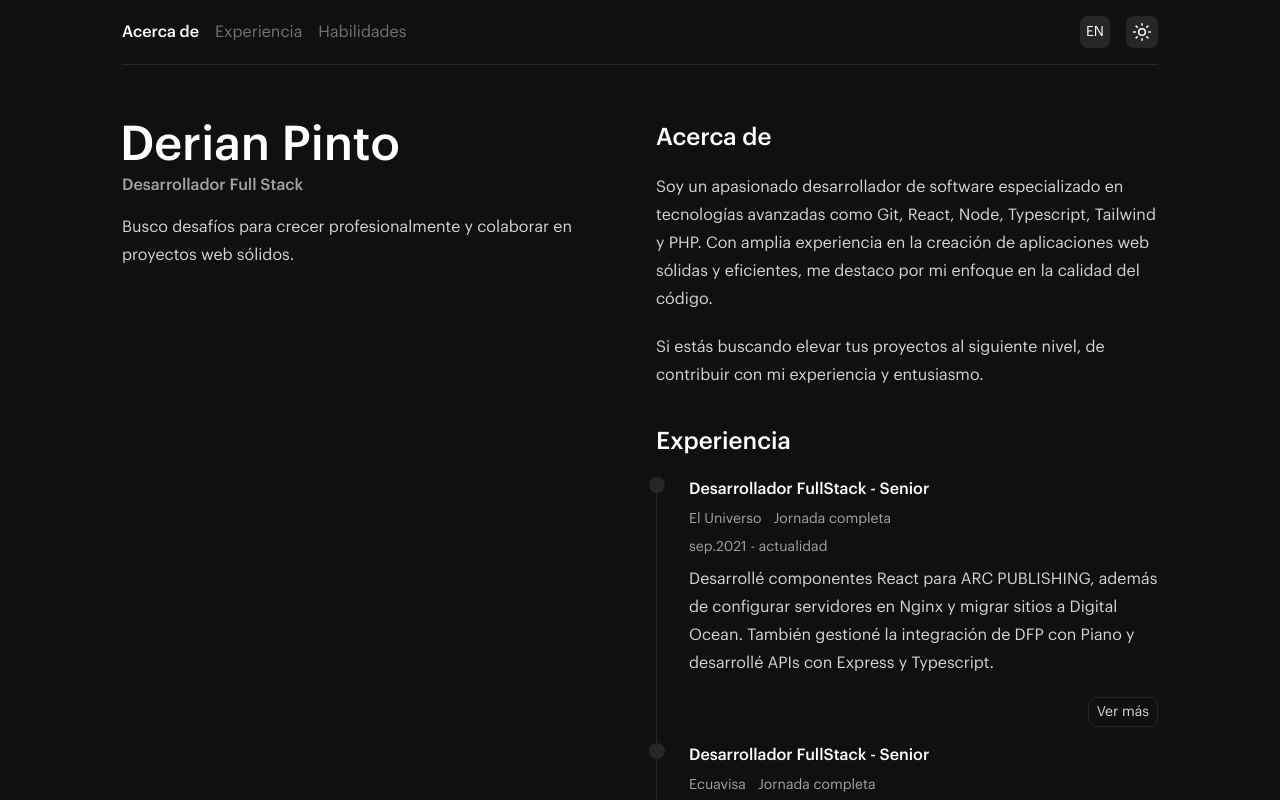
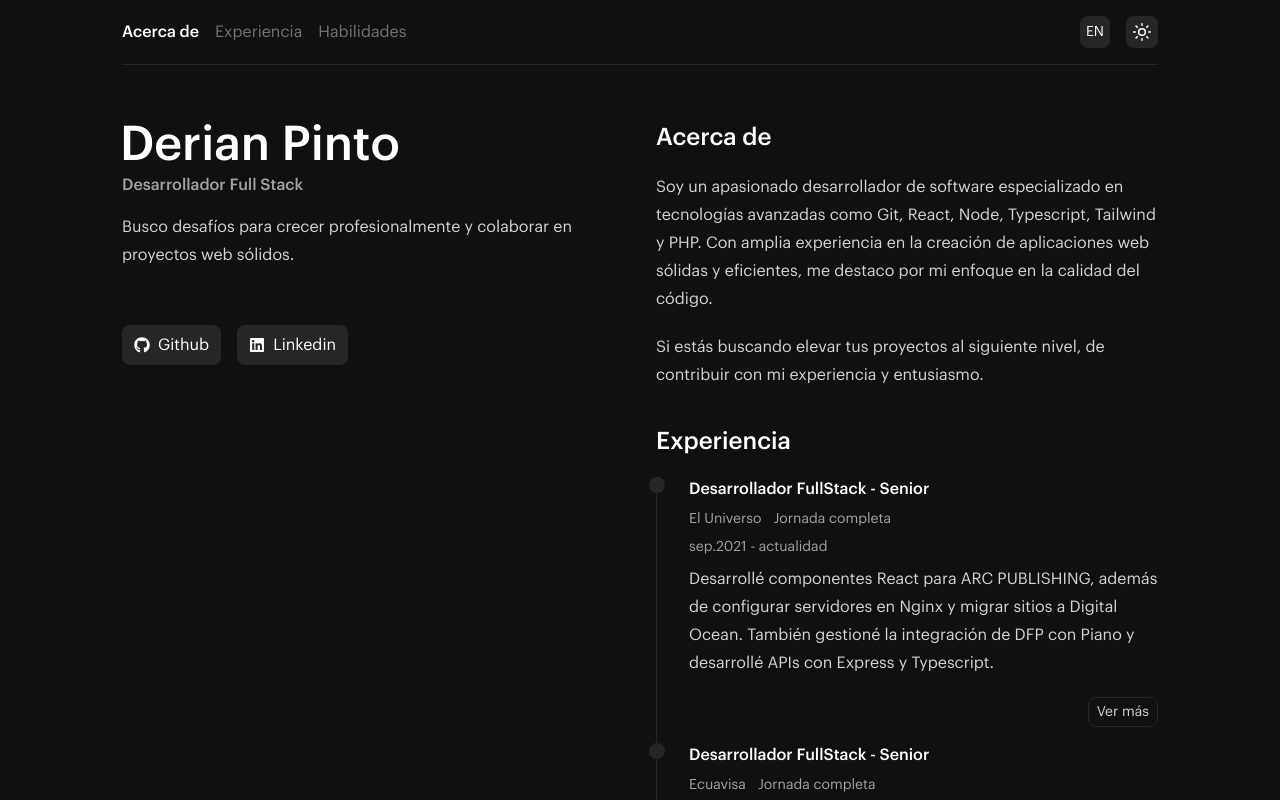
Before and after one commit to pintoderian/dpinto.dev, a Next.js app: page / in a window 1280 px wide. Shown: the top 800 px of the page. Built offline with nearby package versions, Linux system fonts and the light colour scheme.

Commit message:
Social links

```diff
--- a/app/components/icons.js
+++ b/app/components/icons.js
@@ -267,3 +267,35 @@
     </svg>
   );
 };
+
+export const IconGithub = () => {
+  return (
+    <svg
+      stroke="currentColor"
+      fill="currentColor"
+      strokeWidth="0"
+      viewBox="0 0 496 512"
+      height="1em"
+      width="1em"
+      xmlns="http://www.w3.org/2000/svg"
+    >
+      <path d="M165.9 397.4c0 2-2.3 3.6-5.2 3.6-3.3.3-5.6-1.3-5.6-3.6 0-2 2.3-3.6 5.2-3.6 3-.3 5.6 1.3 5.6 3.6zm-31.1-4.5c-.7 2 1.3 4.3 4.3 4.9 2.6 1 5.6 0 6.2-2s-1.3-4.3-4.3-5.2c-2.6-.7-5.5.3-6.2 2.3zm44.2-1.7c-2.9.7-4.9 2.6-4.6 4.9.3 2 2.9 3.3 5.9 2.6 2.9-.7 4.9-2.6 4.6-4.6-.3-1.9-3-3.2-5.9-2.9zM244.8 8C106.1 8 0 113.3 0 252c0 110.9 69.8 205.8 169.5 239.2 12.8 2.3 17.3-5.6 17.3-12.1 0-6.2-.3-40.4-.3-61.4 0 0-70 15-84.7-29.8 0 0-11.4-29.1-27.8-36.6 0 0-22.9-15.7 1.6-15.4 0 0 24.9 2 38.6 25.8 21.9 38.6 58.6 27.5 72.9 20.9 2.3-16 8.8-27.1 16-33.7-55.9-6.2-112.3-14.3-112.3-110.5 0-27.5 7.6-41.3 23.6-58.9-2.6-6.5-11.1-33.3 2.6-67.9 20.9-6.5 69 27 69 27 20-5.6 41.5-8.5 62.8-8.5s42.8 2.9 62.8 8.5c0 0 48.1-33.6 69-27 13.7 34.7 5.2 61.4 2.6 67.9 16 17.7 25.8 31.5 25.8 58.9 0 96.5-58.9 104.2-114.8 110.5 9.2 7.9 17 22.9 17 46.4 0 33.7-.3 75.4-.3 83.6 0 6.5 4.6 14.4 17.3 12.1C428.2 457.8 496 362.9 496 252 496 113.3 383.5 8 244.8 8zM97.2 352.9c-1.3 1-1 3.3.7 5.2 1.6 1.6 3.9 2.3 5.2 1 1.3-1 1-3.3-.7-5.2-1.6-1.6-3.9-2.3-5.2-1zm-10.8-8.1c-.7 1.3.3 2.9 2.3 3.9 1.6 1 3.6.7 4.3-.7.7-1.3-.3-2.9-2.3-3.9-2-.6-3.6-.3-4.3.7zm32.4 35.6c-1.6 1.3-1 4.3 1.3 6.2 2.3 2.3 5.2 2.6 6.5 1 1.3-1.3.7-4.3-1.3-6.2-2.2-2.3-5.2-2.6-6.5-1zm-11.4-14.7c-1.6 1-1.6 3.6 0 5.9 1.6 2.3 4.3 3.3 5.6 2.3 1.6-1.3 1.6-3.9 0-6.2-1.4-2.3-4-3.3-5.6-2z"></path>
+    </svg>
+  );
+};
+
+export const IconLinkedin = () => {
+  return (
+    <svg
+      stroke="currentColor"
+      fill="currentColor"
+      strokeWidth="0"
+      viewBox="0 0 448 512"
+      height="1em"
+      width="1em"
+      xmlns="http://www.w3.org/2000/svg"
+    >
+      <path d="M416 32H31.9C14.3 32 0 46.5 0 64.3v383.4C0 465.5 14.3 480 31.9 480H416c17.6 0 32-14.5 32-32.3V64.3c0-17.8-14.4-32.3-32-32.3zM135.4 416H69V202.2h66.5V416zm-33.2-243c-21.3 0-38.5-17.3-38.5-38.5S80.9 96 102.2 96c21.2 0 38.5 17.3 38.5 38.5 0 21.3-17.2 38.5-38.5 38.5zm282.1 243h-66.4V312c0-24.8-.5-56.7-34.5-56.7-34.6 0-39.9 27-39.9 54.9V416h-66.4V202.2h63.7v29.2h.9c8.9-16.8 30.6-34.5 62.9-34.5 67.2 0 79.7 44.3 79.7 101.9V416z"></path>
+    </svg>
+  );
+};
--- /dev/null
+++ b/app/components/sidebar/_children/social.js
@@ -0,0 +1,33 @@
+'use client';
+
+import Link from 'next/link';
+import { IconGithub, IconLinkedin } from '../../icons';
+
+const Social = () => {
+  return (
+    <div className="flex flex-row gap-4 justify-center md:justify-start">
+      <Link
+        className="social-link"
+        target="_blank"
+        href="https://github.com/pintoderian"
+      >
+        <i>
+          <IconGithub />
+        </i>
+        <span>Github</span>
+      </Link>
+      <Link
+        className="social-link"
+        target="_blank"
+        href="https://www.linkedin.com/in/pintoderian/"
+      >
+        <i>
+          <IconLinkedin />
+        </i>
+        <span>Linkedin</span>
+      </Link>
+    </div>
+  );
+};
+
+export default Social;
--- a/app/components/sidebar.js
+++ b/app/components/sidebar/index.js
@@ -3,8 +3,9 @@
 import useScroll from '@/hooks/useScroll';
 import useTranslate from '@/hooks/useTranslate';
 import { useEffect, useState } from 'react';
-import Menu from './header/_children/menu';
-import { IconMenu } from './icons';
+import Menu from '../header/_children/menu';
+import { IconMenu } from '../icons';
+import Social from './_children/social';
 
 const Sidebar = () => {
   const [openMenu, setOpenMenu] = useState(false);
@@ -50,6 +51,7 @@
             {translate('resume')}
           </p>
         </div>
+        <Social />
       </div>
     </aside>
   );
--- a/app/globals.css
+++ b/app/globals.css
@@ -11,3 +11,11 @@
   margin: 0;
   padding-left: 0;
 }
+
+.social-link {
+  @apply bg-gray-200 rounded-lg dark:bg-neutral-800 flex flex-row justify-center gap-2 items-center py-2 px-3 ring-gray-300 transition-all;
+}
+
+.social-link:hover {
+  @apply ring-2;
+}
```
